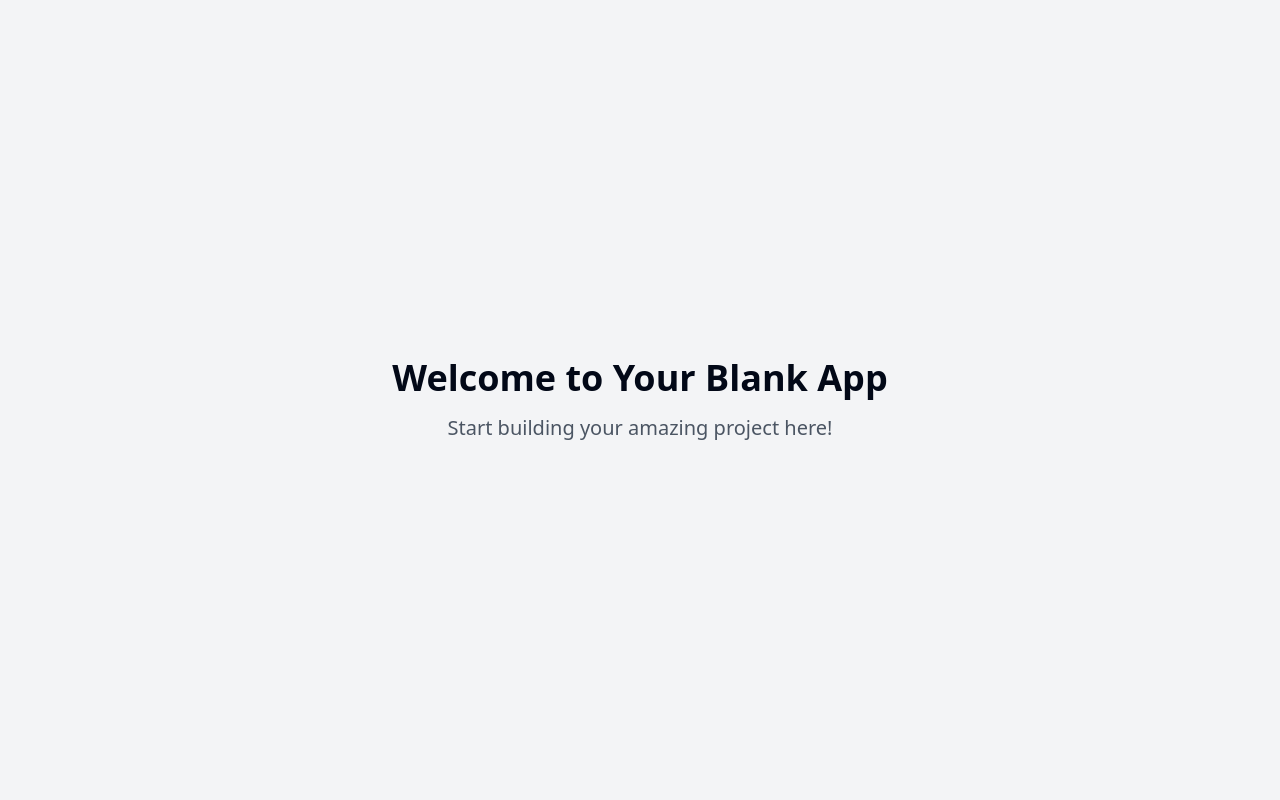
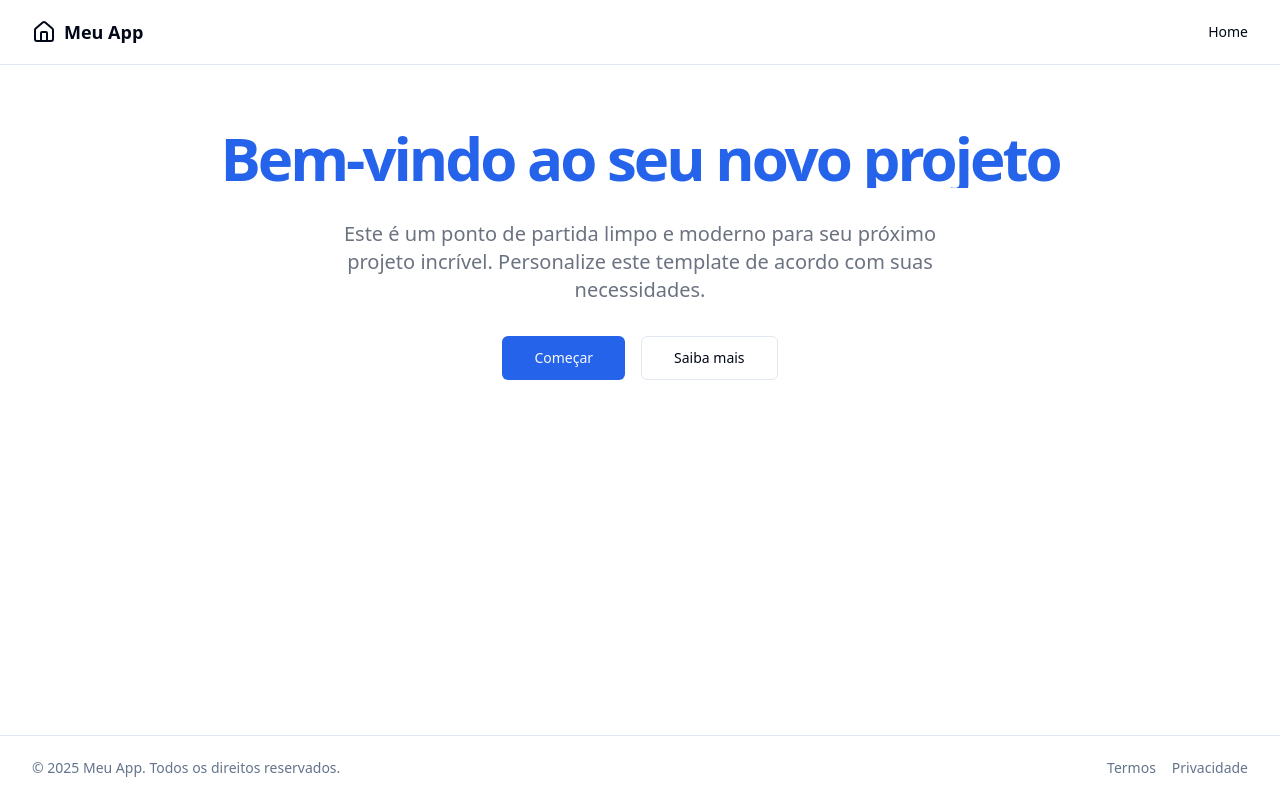
Before and after one commit to etivaldosouza/fresh-start-rebuilt-project, a React (Vite) app: page / in a window 1280 px wide. Built offline with nearby package versions, Linux system fonts and the light colour scheme.

Commit message:
Refactor project
Refactor the project based on the previous code.

```diff
--- a/src/App.tsx
+++ b/src/App.tsx
@@ -1,8 +1,10 @@
+
+import { BrowserRouter, Routes, Route } from "react-router-dom";
+import { QueryClient, QueryClientProvider } from "@tanstack/react-query";
 import { Toaster } from "@/components/ui/toaster";
 import { Toaster as Sonner } from "@/components/ui/sonner";
 import { TooltipProvider } from "@/components/ui/tooltip";
-import { QueryClient, QueryClientProvider } from "@tanstack/react-query";
-import { BrowserRouter, Routes, Route } from "react-router-dom";
+import Layout from "./components/Layout";
 import Index from "./pages/Index";
 import NotFound from "./pages/NotFound";
 
@@ -11,15 +13,16 @@ const queryClient = new QueryClient();
 const App = () => (
   <QueryClientProvider client={queryClient}>
     <TooltipProvider>
+      <BrowserRouter>
+        <Layout>
+          <Routes>
+            <Route path="/" element={<Index />} />
+            <Route path="*" element={<NotFound />} />
+          </Routes>
+        </Layout>
+      </BrowserRouter>
       <Toaster />
       <Sonner />
-      <BrowserRouter>
-        <Routes>
-          <Route path="/" element={<Index />} />
-          {/* ADD ALL CUSTOM ROUTES ABOVE THE CATCH-ALL "*" ROUTE */}
-          <Route path="*" element={<NotFound />} />
-        </Routes>
-      </BrowserRouter>
     </TooltipProvider>
   </QueryClientProvider>
 );
--- /dev/null
+++ b/src/components/Layout/Footer.tsx
@@ -0,0 +1,28 @@
+
+const Footer = () => {
+  return (
+    <footer className="border-t py-6 md:py-0">
+      <div className="container flex flex-col md:flex-row items-center justify-between gap-4 md:h-16">
+        <p className="text-sm text-muted-foreground">
+          © {new Date().getFullYear()} Meu App. Todos os direitos reservados.
+        </p>
+        <div className="flex items-center space-x-4">
+          <a
+            href="#"
+            className="text-sm text-muted-foreground hover:text-foreground transition-colors"
+          >
+            Termos
+          </a>
+          <a
+            href="#"
+            className="text-sm text-muted-foreground hover:text-foreground transition-colors"
+          >
+            Privacidade
+          </a>
+        </div>
+      </div>
+    </footer>
+  );
+};
+
+export default Footer;
--- /dev/null
+++ b/src/components/Layout/Navbar.tsx
@@ -0,0 +1,43 @@
+
+import { Link } from "react-router-dom";
+import { Home, Menu } from "lucide-react";
+import { Button } from "@/components/ui/button";
+import { Sheet, SheetContent, SheetTrigger } from "@/components/ui/sheet";
+
+const Navbar = () => {
+  return (
+    <nav className="fixed top-0 left-0 right-0 z-50 bg-background/80 backdrop-blur-sm border-b">
+      <div className="container flex items-center justify-between h-16">
+        <Link to="/" className="flex items-center space-x-2">
+          <Home className="w-6 h-6" />
+          <span className="font-bold text-lg">Meu App</span>
+        </Link>
+
+        {/* Menu Mobile */}
+        <Sheet>
+          <SheetTrigger asChild>
+            <Button variant="ghost" size="icon" className="md:hidden">
+              <Menu className="w-5 h-5" />
+            </Button>
+          </SheetTrigger>
+          <SheetContent side="right">
+            <nav className="flex flex-col gap-4">
+              <Link to="/" className="text-lg font-medium">
+                Home
+              </Link>
+            </nav>
+          </SheetContent>
+        </Sheet>
+
+        {/* Menu Desktop */}
+        <div className="hidden md:flex items-center space-x-6">
+          <Link to="/" className="text-sm font-medium">
+            Home
+          </Link>
+        </div>
+      </div>
+    </nav>
+  );
+};
+
+export default Navbar;
--- /dev/null
+++ b/src/components/Layout/index.tsx
@@ -0,0 +1,16 @@
+
+import { PropsWithChildren } from "react";
+import Navbar from "./Navbar";
+import Footer from "./Footer";
+
+const Layout = ({ children }: PropsWithChildren) => {
+  return (
+    <div className="min-h-screen flex flex-col">
+      <Navbar />
+      <main className="flex-1 container py-16 mt-16">{children}</main>
+      <Footer />
+    </div>
+  );
+};
+
+export default Layout;
--- a/src/index.css
+++ b/src/index.css
@@ -1,3 +1,4 @@
+
 @tailwind base;
 @tailwind components;
 @tailwind utilities;
@@ -13,7 +14,7 @@
     --popover: 0 0% 100%;
     --popover-foreground: 222.2 84% 4.9%;
 
-    --primary: 222.2 47.4% 11.2%;
+    --primary: 221.2 83.2% 53.3%;
     --primary-foreground: 210 40% 98%;
 
     --secondary: 210 40% 96.1%;
@@ -30,25 +31,9 @@
 
     --border: 214.3 31.8% 91.4%;
     --input: 214.3 31.8% 91.4%;
-    --ring: 222.2 84% 4.9%;
+    --ring: 221.2 83.2% 53.3%;
 
     --radius: 0.5rem;
-
-    --sidebar-background: 0 0% 98%;
-
-    --sidebar-foreground: 240 5.3% 26.1%;
-
-    --sidebar-primary: 240 5.9% 10%;
-
-    --sidebar-primary-foreground: 0 0% 98%;
-
-    --sidebar-accent: 240 4.8% 95.9%;
-
-    --sidebar-accent-foreground: 240 5.9% 10%;
-
-    --sidebar-border: 220 13% 91%;
-
-    --sidebar-ring: 217.2 91.2% 59.8%;
   }
 
   .dark {
@@ -61,7 +46,7 @@
     --popover: 222.2 84% 4.9%;
     --popover-foreground: 210 40% 98%;
 
-    --primary: 210 40% 98%;
+    --primary: 217.2 91.2% 59.8%;
     --primary-foreground: 222.2 47.4% 11.2%;
 
     --secondary: 217.2 32.6% 17.5%;
@@ -78,15 +63,7 @@
 
     --border: 217.2 32.6% 17.5%;
     --input: 217.2 32.6% 17.5%;
-    --ring: 212.7 26.8% 83.9%;
-    --sidebar-background: 240 5.9% 10%;
-    --sidebar-foreground: 240 4.8% 95.9%;
-    --sidebar-primary: 224.3 76.3% 48%;
-    --sidebar-primary-foreground: 0 0% 100%;
-    --sidebar-accent: 240 3.7% 15.9%;
-    --sidebar-accent-foreground: 240 4.8% 95.9%;
-    --sidebar-border: 240 3.7% 15.9%;
-    --sidebar-ring: 217.2 91.2% 59.8%;
+    --ring: 224.3 76.3% 48%;
   }
 }
 
@@ -94,7 +71,6 @@
   * {
     @apply border-border;
   }
-
   body {
     @apply bg-background text-foreground;
   }
--- a/src/pages/Index.tsx
+++ b/src/pages/Index.tsx
@@ -1,11 +1,23 @@
-// Update this page (the content is just a fallback if you fail to update the page)
+
+import { Button } from "@/components/ui/button";
 
 const Index = () => {
   return (
-    <div className="min-h-screen flex items-center justify-center bg-gray-100">
-      <div className="text-center">
-        <h1 className="text-4xl font-bold mb-4">Welcome to Your Blank App</h1>
-        <p className="text-xl text-gray-600">Start building your amazing project here!</p>
+    <div className="flex flex-col items-center justify-center gap-8 text-center">
+      <h1 className="text-4xl font-bold tracking-tighter sm:text-5xl xl:text-6xl/none bg-clip-text text-transparent bg-gradient-to-r from-primary to-blue-600">
+        Bem-vindo ao seu novo projeto
+      </h1>
+      <p className="max-w-[600px] text-gray-500 md:text-xl dark:text-gray-400">
+        Este é um ponto de partida limpo e moderno para seu próximo projeto incrível.
+        Personalize este template de acordo com suas necessidades.
+      </p>
+      <div className="flex flex-wrap items-center justify-center gap-4">
+        <Button size="lg">
+          Começar
+        </Button>
+        <Button variant="outline" size="lg">
+          Saiba mais
+        </Button>
       </div>
     </div>
   );
```
